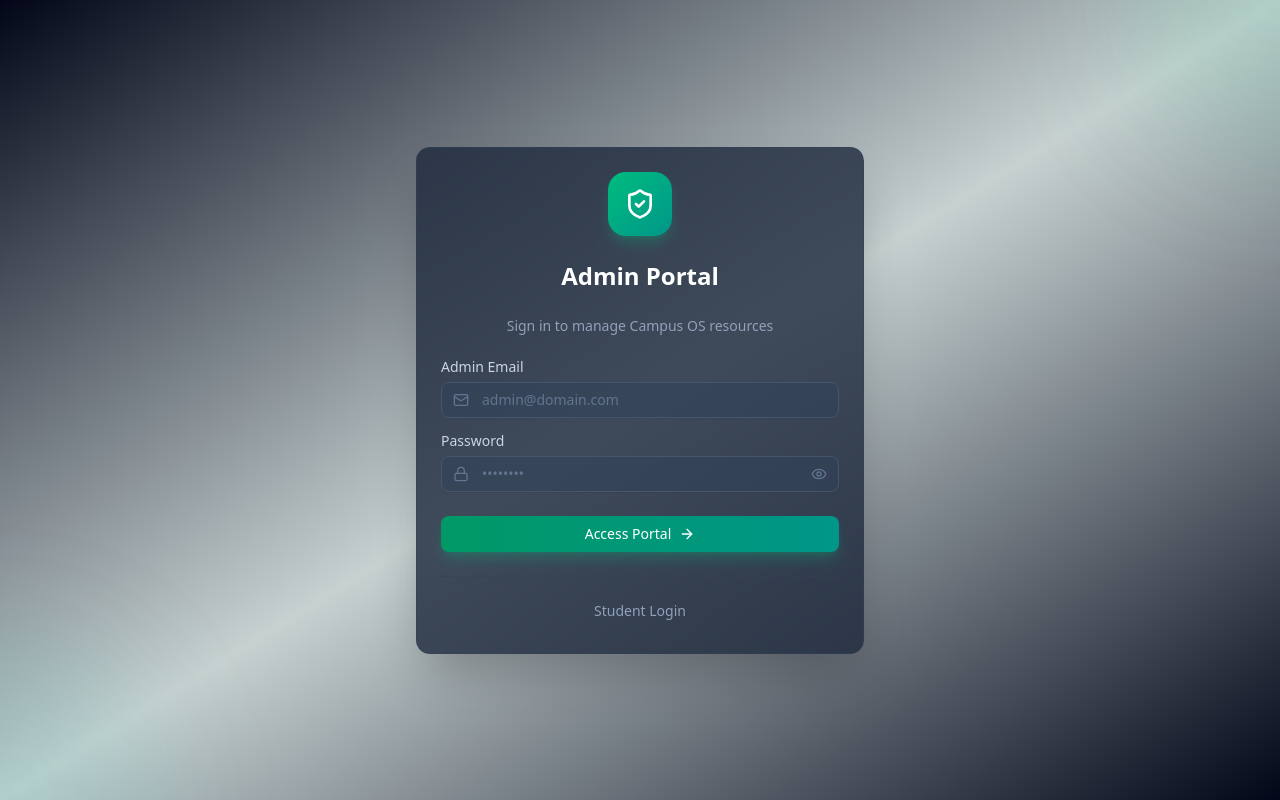
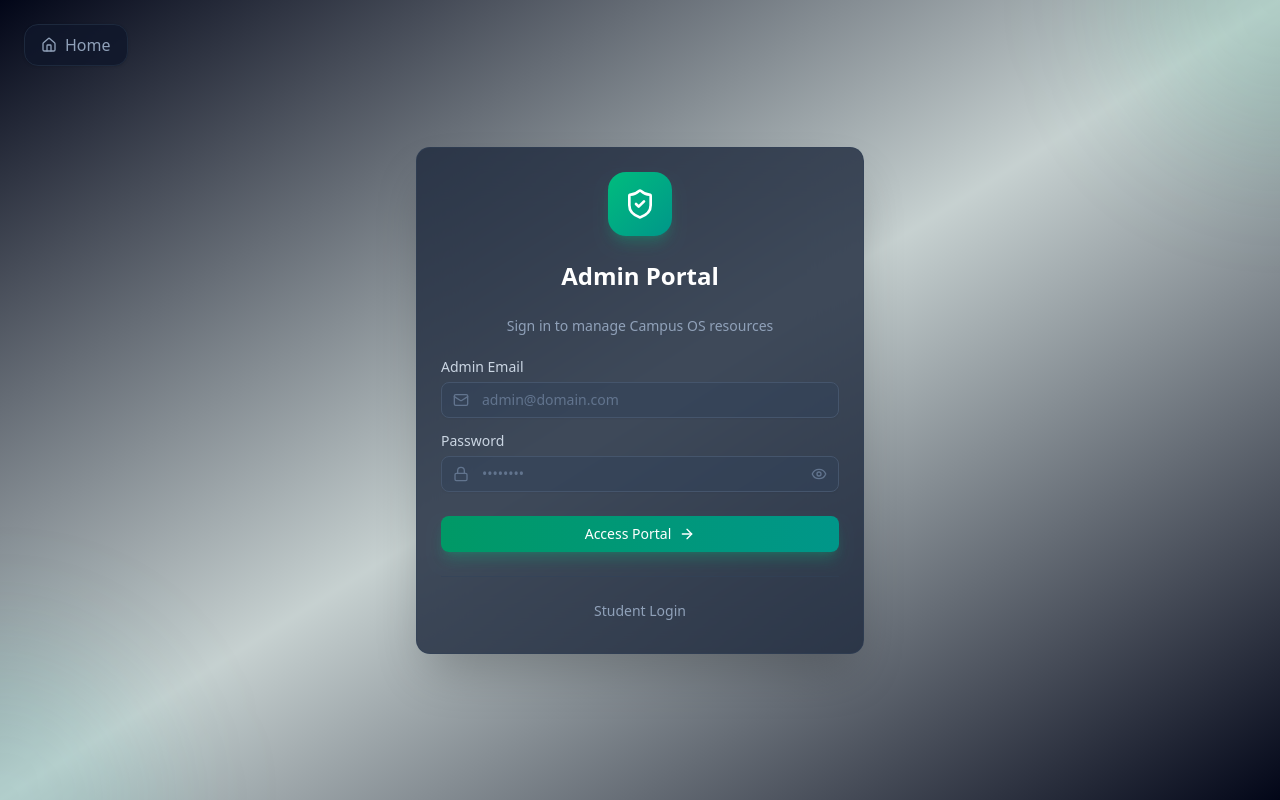
Before and after one commit to Kittu2007/campus-geine, a Next.js app: page /admin-login in a window 1280 px wide. Built offline with nearby package versions, Linux system fonts and the light colour scheme; no server answers.

Commit message:
Add Home button to student and admin login pages

```diff
--- a/app/admin-login/page.tsx
+++ b/app/admin-login/page.tsx
@@ -9,7 +9,8 @@ import { Button } from '@/components/ui/button'
 import { Input } from '@/components/ui/input'
 import { Card, CardContent, CardDescription, CardHeader, CardTitle } from '@/components/ui/card'
 import { Label } from '@/components/ui/label'
-import { ShieldCheck, Mail, Lock, ArrowRight, AlertCircle, Eye, EyeOff } from 'lucide-react'
+import { ShieldCheck, Mail, Lock, ArrowRight, AlertCircle, Eye, EyeOff, Home } from 'lucide-react'
+import Link from 'next/link'
 
 export default function AdminLoginPage() {
     const router = useRouter()
@@ -84,6 +85,11 @@ export default function AdminLoginPage() {
                 <div className="absolute -bottom-40 -left-40 w-80 h-80 bg-teal-500/10 rounded-full blur-3xl" />
             </div>
 
+            <Link href="/" className="fixed top-6 left-6 flex items-center gap-2 text-slate-400 hover:text-white transition-colors font-medium bg-slate-900/80 backdrop-blur-sm px-4 py-2 rounded-xl border border-slate-800 shadow-sm z-50">
+                <Home className="w-4 h-4" />
+                <span>Home</span>
+            </Link>
+
             <Card className="w-full max-w-md border-slate-700/50 bg-slate-800/80 backdrop-blur-xl shadow-2xl relative z-10">
                 <CardHeader className="text-center space-y-4">
                     <div className="mx-auto w-16 h-16 rounded-2xl bg-gradient-to-br from-emerald-500 to-teal-600 flex items-center justify-center shadow-lg shadow-emerald-500/25">
--- a/app/login/page.tsx
+++ b/app/login/page.tsx
@@ -9,7 +9,8 @@ import { Button } from '@/components/ui/button'
 import { Input } from '@/components/ui/input'
 import { Card, CardContent, CardDescription, CardHeader, CardTitle } from '@/components/ui/card'
 import { Label } from '@/components/ui/label'
-import { Mail, Lock, ArrowRight, CheckCircle2, AlertCircle, Eye, EyeOff } from 'lucide-react'
+import { Mail, Lock, ArrowRight, CheckCircle2, AlertCircle, Eye, EyeOff, Home } from 'lucide-react'
+import Link from 'next/link'
 
 type Mode = 'signin' | 'signup'
 
@@ -116,6 +117,11 @@ export default function LoginPage() {
                 <div className="absolute -top-40 -right-40 w-80 h-80 bg-blue-600/5 rounded-full blur-3xl" />
                 <div className="absolute -bottom-40 -left-40 w-80 h-80 bg-red-600/5 rounded-full blur-3xl" />
             </div>
+
+            <Link href="/" className="fixed top-6 left-6 flex items-center gap-2 text-slate-500 hover:text-blue-600 transition-colors font-medium bg-white/80 backdrop-blur-sm px-4 py-2 rounded-xl border border-slate-200 shadow-sm z-50">
+                <Home className="w-4 h-4" />
+                <span>Home</span>
+            </Link>
 
             <Card className="w-full max-w-md border-slate-200 bg-white/90 backdrop-blur-xl shadow-xl relative z-10 rounded-2xl">
                 <CardHeader className="text-center space-y-4 pt-8">
```
